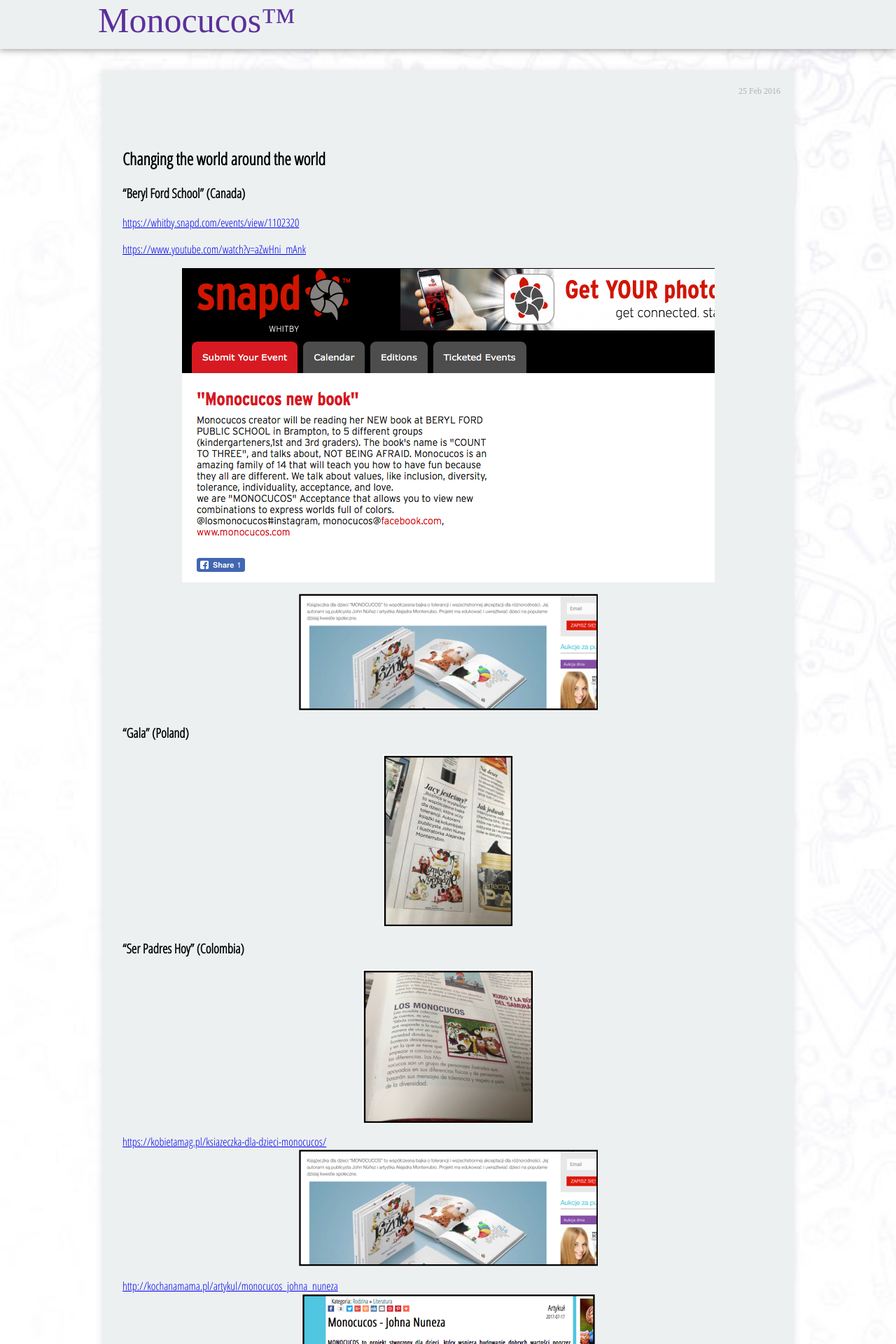
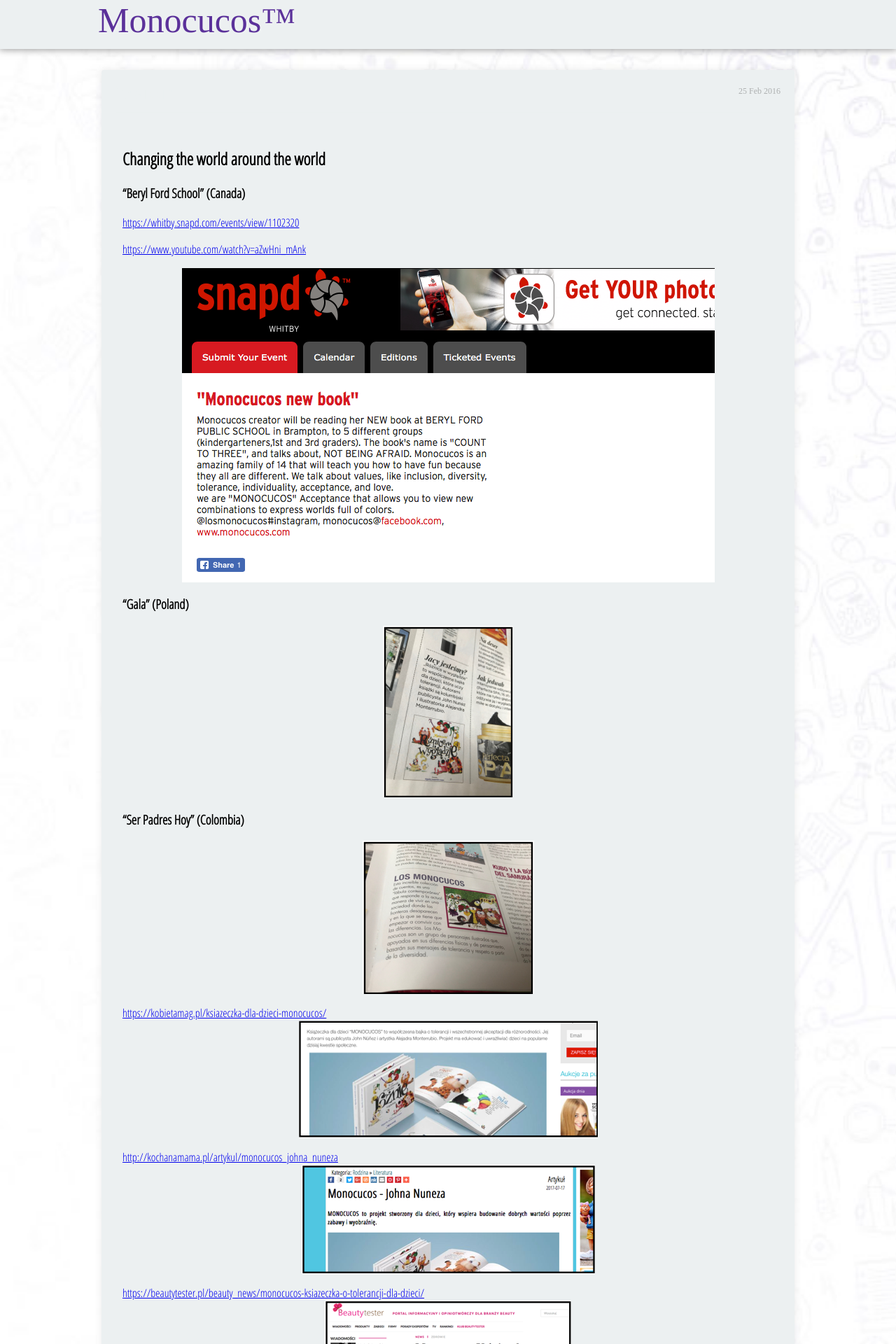
Before and after one commit to MonocucosTM/Monocucos, a Jekyll site: the page built from _posts/2018-12-01-Press.md, in a window 1280 px wide. Shown: the top 1920 px of the page at 70% size. Built offline with Jekyll 4.4.1, drawn with Linux system fonts in a browser that asks for light colours; nearby versions of some CDN libraries; some web fonts are replaced.

Commit message:
Update 2018-12-01-Press.md

```diff
--- a/_posts/2018-12-01-Press.md
+++ b/_posts/2018-12-01-Press.md
@@ -23,7 +23,6 @@ tag:
 
 ![Logo](../assets/img/Presscan.png)
 
-![Logo](../assets/img/press5.png)
 
 ### "Gala" (Poland)
 ![Logo](../assets/img/press2.png)
```
